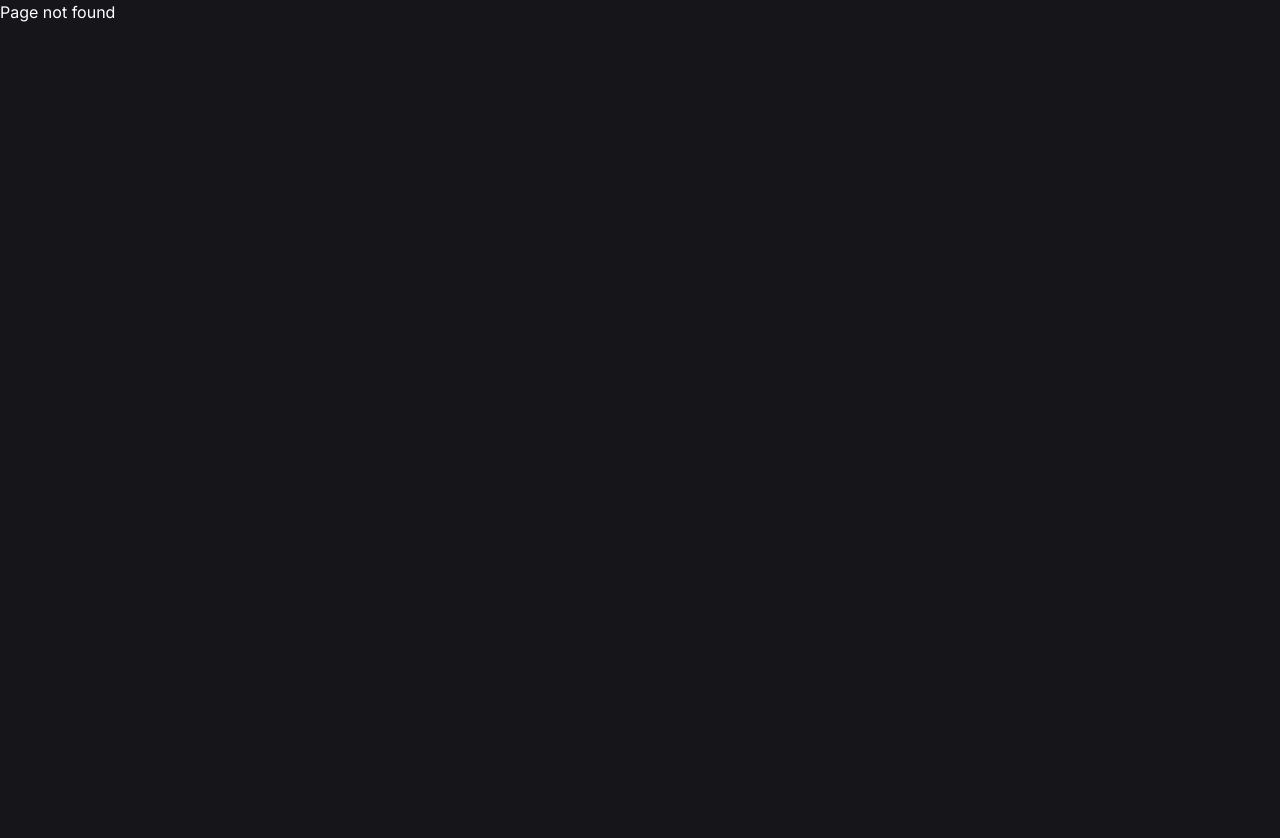
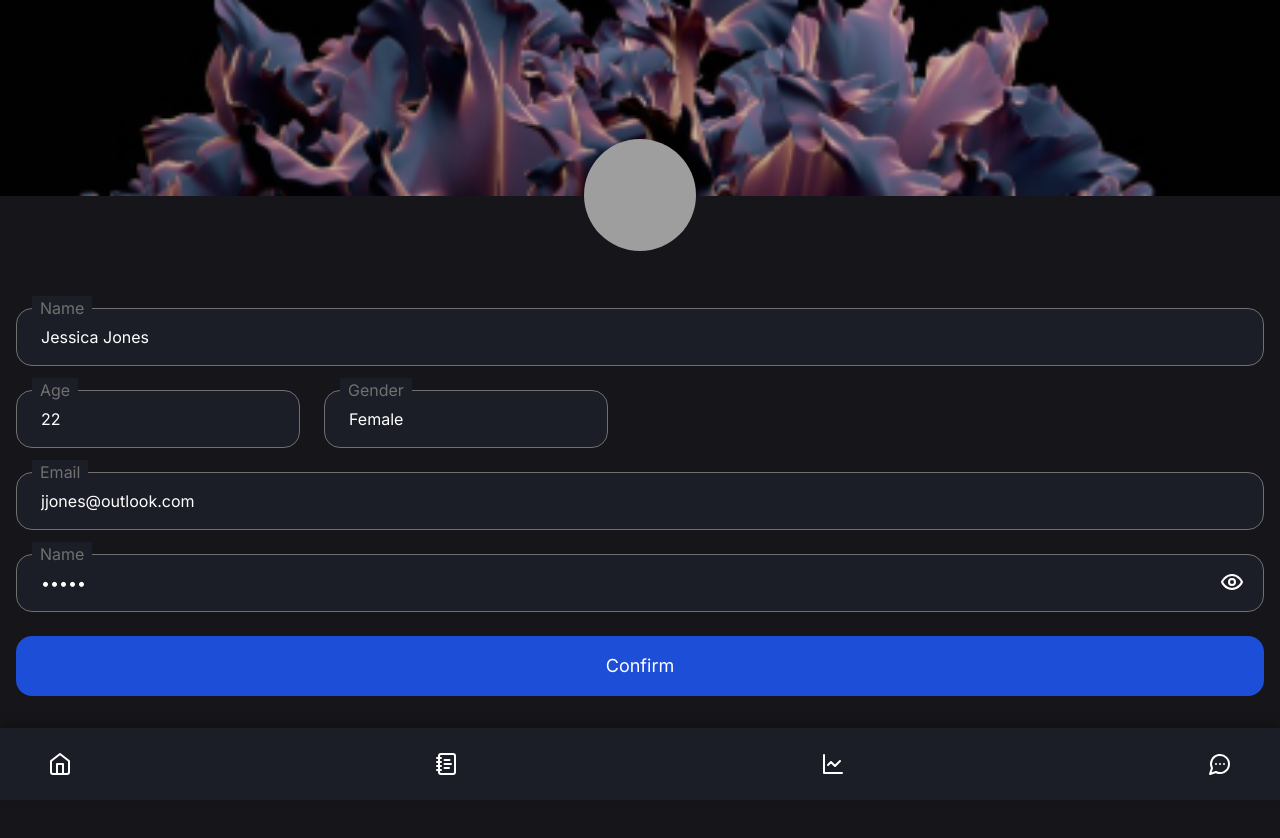
Before and after one commit to hashiq300/medvault, a React (Vite) app: page /edit-profile in a window 1280 px wide. Before the commit this address had no page. Shown: the top 838 px of the page. Before the commit the page ends 800 px from the top, so only its background shows below. Built offline with nearby package versions, Linux system fonts and the light colour scheme; grey boxes are pictures that could not be loaded.

Commit message:
added profile page

```diff
--- a/src/App.jsx
+++ b/src/App.jsx
@@ -8,6 +8,7 @@ import StepsPage from "./pages/ActivityPage/StepsPage";
 import VitalsPage from "./pages/ActivityPage/VitalsPage";
 import SleepPage from "./pages/ActivityPage/SleepPage";
 import ProfilePage from "./pages/ProfilePage";
+import EditProfilePage from "./pages/EditProfilePage";
 
 const router = createBrowserRouter([
   {
@@ -23,6 +24,7 @@ const router = createBrowserRouter([
     ],
   },
   { path: "/profile", element: <ProfilePage/> },
+  { path: "/edit-profile", element: <EditProfilePage/> },
   { path: "*", element: <div>Page not found</div> },
 ]);
 
--- a/src/components/InputBox.jsx
+++ b/src/components/InputBox.jsx
@@ -1,14 +1,35 @@
-import React from "react";
+import React, { useState } from 'react';
+import { Eye, EyeOff } from 'lucide-react';
 
-const InputBox = ({ placeholder, value }) => {
+const InputBox = ({ placeholder, value, type }) => {
+  const [showPassword, setShowPassword] = useState(false);
+
+  // Toggle function to switch the showPassword state between true and false
+  const toggleShowPassword = () => {
+    setShowPassword(!showPassword);
+  };
+
   return (
     <div className="relative">
       <input
+        // Determine the input type based on the showPassword state and the original type prop
+        type={type === 'password' && showPassword ? 'text' : type}
         value={value}
-        type="text"
         className="w-full bg-[#1C1E27] rounded-2xl border-[#707070] border-solid border px-6 py-4"
       />
-      <p className="absolute top-[-12px] px-2 left-4 bg-[#1C1E27] text-[#707070] text-base">{placeholder}</p>
+      <p className="absolute top-[-12px] px-2 left-4 bg-[#1C1E27] text-[#707070] text-base">
+        {placeholder}
+      </p>
+
+      {type === 'password' && (
+        <button
+          onClick={toggleShowPassword} // Call toggleShowPassword when the button is clicked
+          className="absolute top-4 right-5"
+          type="button" // Specify the button type to avoid submitting forms
+        >
+          {showPassword ? <EyeOff /> : <Eye />}
+        </button>
+      )}
     </div>
   );
 };
--- /dev/null
+++ b/src/pages/EditProfilePage.jsx
@@ -0,0 +1,38 @@
+import React from "react";
+import BottomNavigation from "@/components/BottomNavigation";
+import InputBox from "@/components/InputBox";
+
+const EditProfilePage = () => {
+  return (
+    <>
+      <BottomNavigation />
+      <div className="relative w-full flex justify-center">
+        <img
+          className="w-full h-[196px] object-cover"
+          src="images/user_bg.png"
+          alt="cover_image"
+        />
+        <img
+          className=" w-28 h-28 rounded-full object-cover absolute bottom-[-55px]"
+          src="https://github.com/shadcn.png"
+          alt="avatar"
+        />
+      </div>
+
+      <div className="pt-28 px-4 pb-44 flex flex-col gap-6">
+        <InputBox placeholder="Name" type="text" value="Jessica Jones" />
+        <div className="flex gap-6">
+          <InputBox placeholder="Age" type="number" value="22" />
+          <InputBox placeholder="Gender" type="text" value="Female" />
+        </div>
+        <InputBox placeholder="Email" type="email" value="jjones@outlook.com" />
+        <InputBox placeholder="Name" type="password" value="12345" />
+        <button className=" bg-blue-700 py-4 rounded-2xl text-lg">
+          Confirm
+        </button>
+      </div>
+    </>
+  );
+};
+
+export default EditProfilePage;
```
